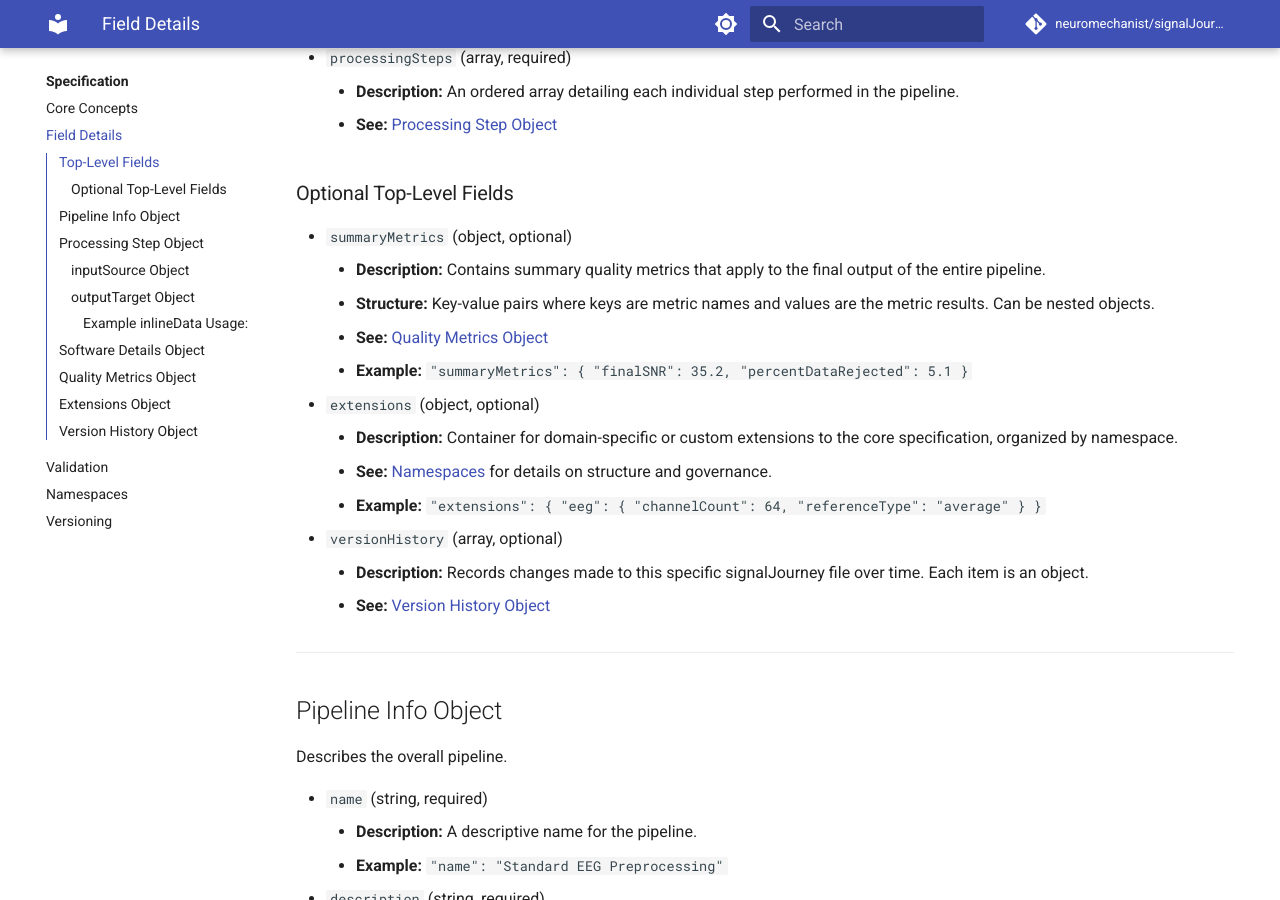
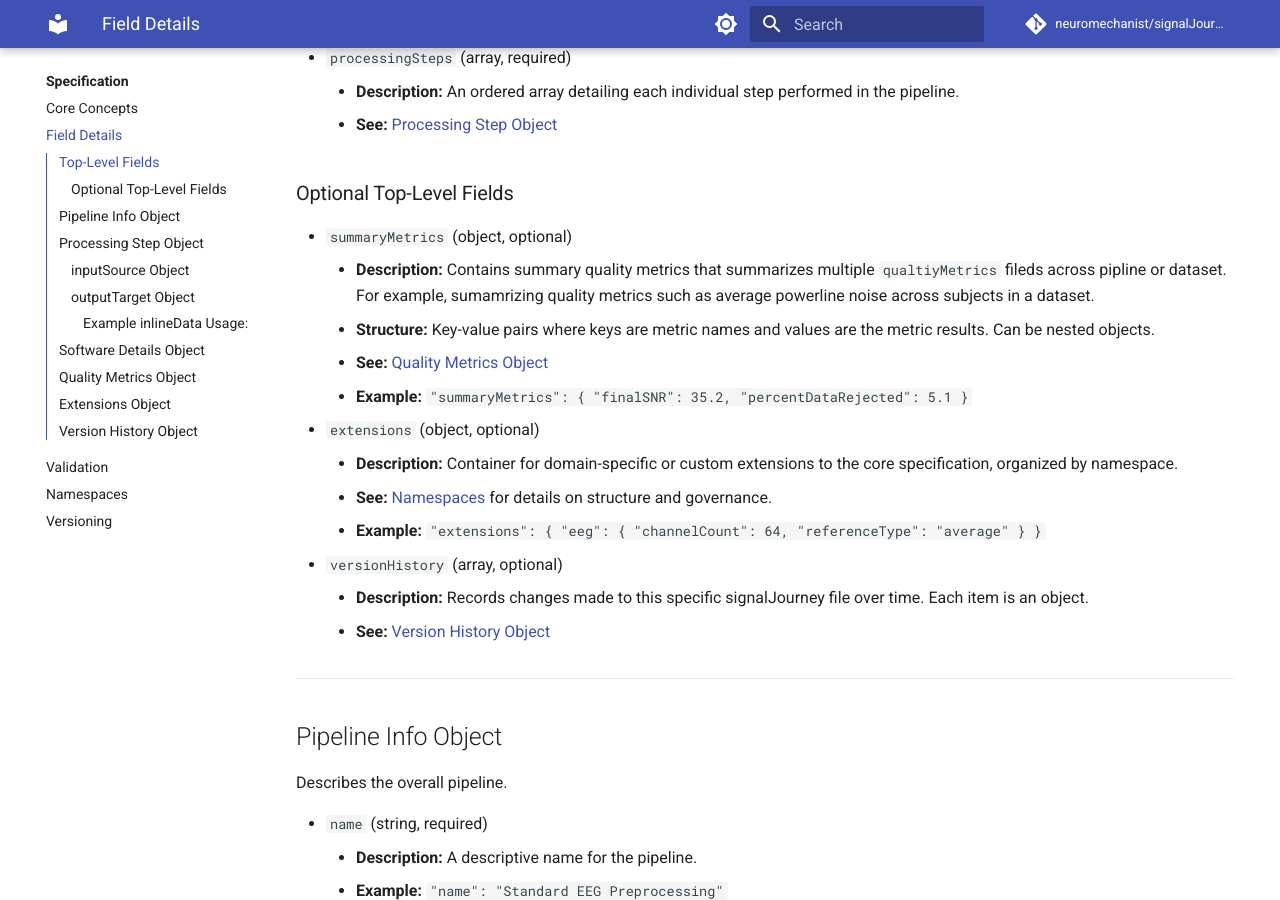
Before and after one commit to signalJourney/signalJourney, an MkDocs documentation site: the page built from docs/specification/fields.md, in a window 1280 px wide and 900 px high, scrolled down 795 px. Built offline with MkDocs 1.6.1 and Material for MkDocs 9.7.7, drawn with Linux system fonts in a browser that asks for light colours; comment, search, counter and statistics services are not loaded.

```diff
--- a/docs/specification/fields.md
+++ b/docs/specification/fields.md
@@ -25,7 +25,7 @@
 ### Optional Top-Level Fields
 
 *   `summaryMetrics` (object, optional)
-    *   **Description:** Contains summary quality metrics that apply to the final output of the entire pipeline.
+    *   **Description:** Contains summary quality metrics that summarizes multiple `qualtiyMetrics` fileds across pipline or dataset. For example, sumamrizing quality metrics such as average powerline noise across subjects in a dataset.
     *   **Structure:** Key-value pairs where keys are metric names and values are the metric results. Can be nested objects.
     *   **See:** [Quality Metrics Object](#quality-metrics-object)
     *   **Example:** `"summaryMetrics": { "finalSNR": 35.2, "percentDataRejected": 5.1 }`
```
